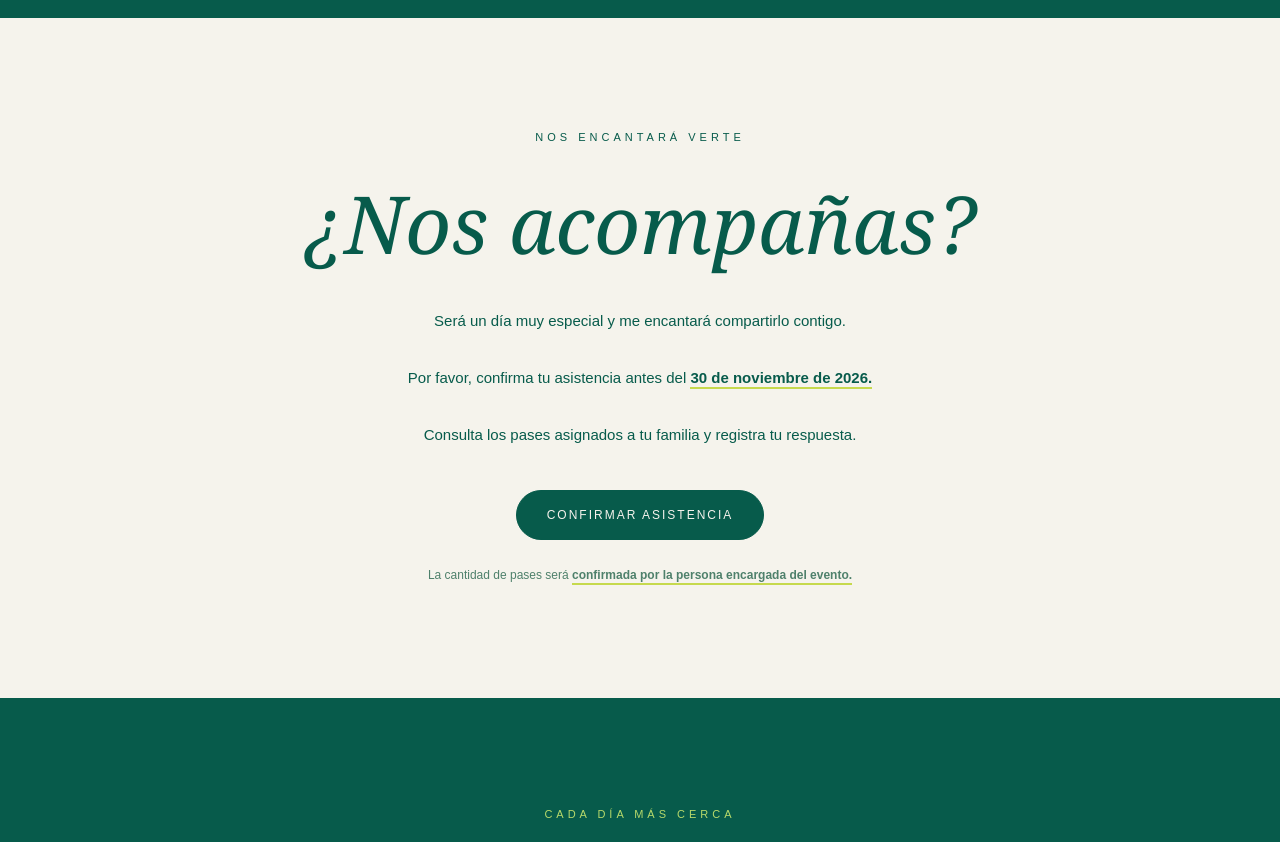
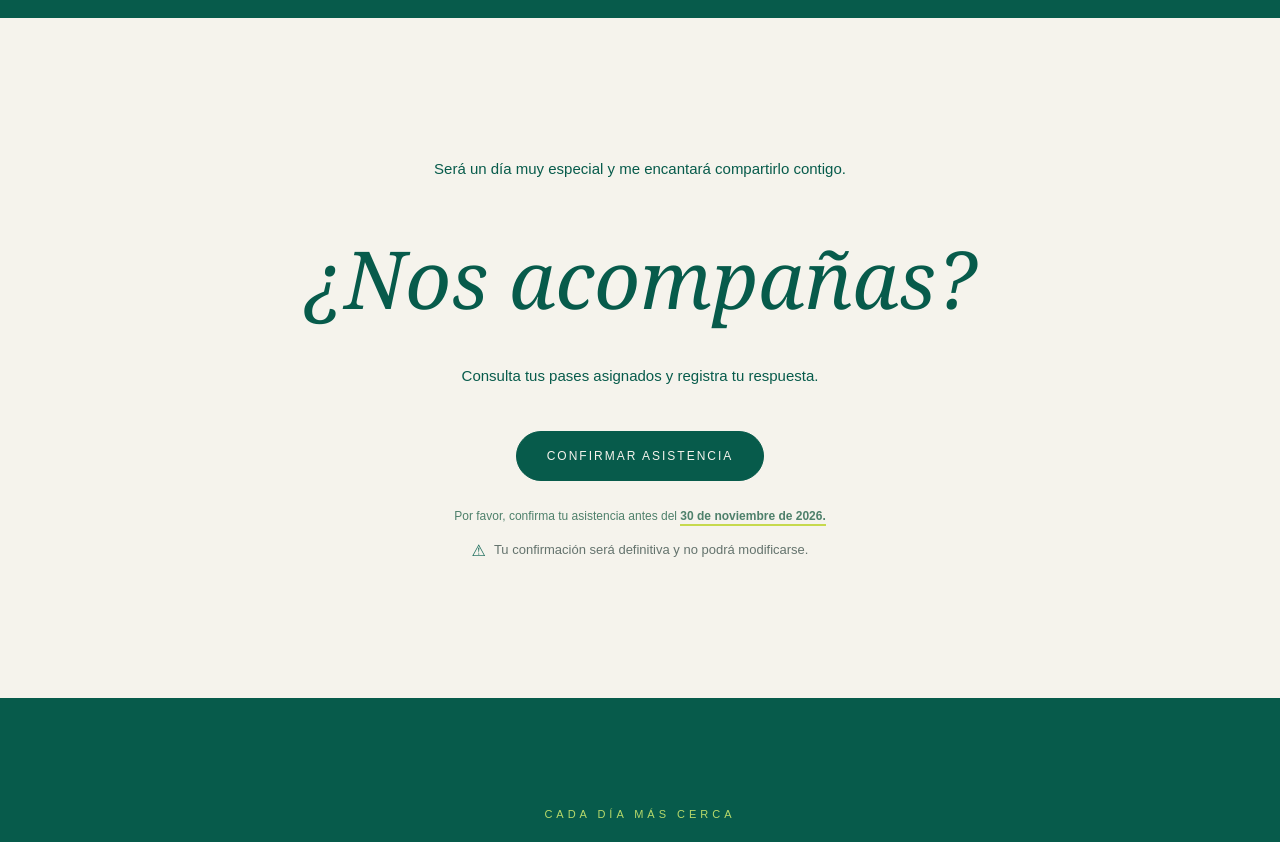
Before and after one commit to thundermorales/invitacion-dany, a plain HTML site: page index.html in a window 1280 px wide. Shown: the part 5320-6162 px from the top of the page. Drawn offline with nearby package versions, Linux system fonts and the light colour scheme.

Commit message:
Ajustar diseño final de confirmación de asistencia

```diff
--- a/index.html
+++ b/index.html
@@ -1626,6 +1626,32 @@ body::before {
 .control-musica.visible { display: flex; }
 .control-musica:hover { background: #0A705C; transform: scale(1.05); }
 .control-musica:focus-visible { outline: 3px solid #B7D96B; outline-offset: 3px; }
+
+        /* Aquí terminan los estilos que ya tienes */
+
+/* ADVERTENCIA DE CONFIRMACIÓN */
+
+.confirmacion-advertencia {
+  display: flex;
+  align-items: center;
+  justify-content: center;
+  gap: 8px;
+  margin: 14px auto 0;
+  max-width: 440px;
+  color: #64736d;
+  font-size: 13px;
+  line-height: 1.6;
+  text-align: center;
+}
+
+.confirmacion-advertencia-icono {
+  color: #176a59;
+  font-size: 16px;
+  line-height: 1;
+  flex-shrink: 0;
+}
+
+
 
   </style>
 
@@ -2132,27 +2158,22 @@ body::before {
 
 <section class="confirmacion" id="confirmacion">
 
-  <p class="confirmacion-etiqueta">
-    Nos encantará verte
+
+<p class="confirmacion-texto">
+  Será un día muy especial y me encantará
+  compartirlo contigo.
 </p>
 
 <h2 class="confirmacion-titulo">
   ¿Nos acompañas?
 </h2>
 
-
 <p class="confirmacion-texto">
-  Será un día muy especial y me encantará
-  compartirlo contigo.
-  <br><br>
-  Por favor, confirma tu asistencia antes del
-  <span class="confirmacion-resaltado">
-    30 de noviembre de 2026.
-  </span>
-  <br><br>
-  Consulta los pases asignados a tu familia
-  y registra tu respuesta.
+  Consulta tus pases asignados y registra
+  tu respuesta.
 </p>
+
+
 
   <a
     class="confirmacion-boton"
@@ -2164,12 +2185,23 @@ body::before {
     CONFIRMAR ASISTENCIA
   </a>
 
+
 <p class="confirmacion-nota">
-    La cantidad de pases será
+  Por favor, confirma tu asistencia antes del
   <span class="confirmacion-resaltado">
-      confirmada por la persona encargada del evento.
+    30 de noviembre de 2026.
   </span>
 </p>
+
+<p class="confirmacion-advertencia">
+  <span class="confirmacion-advertencia-icono" aria-hidden="true">
+    ⚠
+  </span>
+  <span>
+    Tu confirmación será definitiva y no podrá modificarse.
+  </span>
+</p>
+
 
 </section>
 
```
Lines whose indentation alone changed are shown as unchanged.
